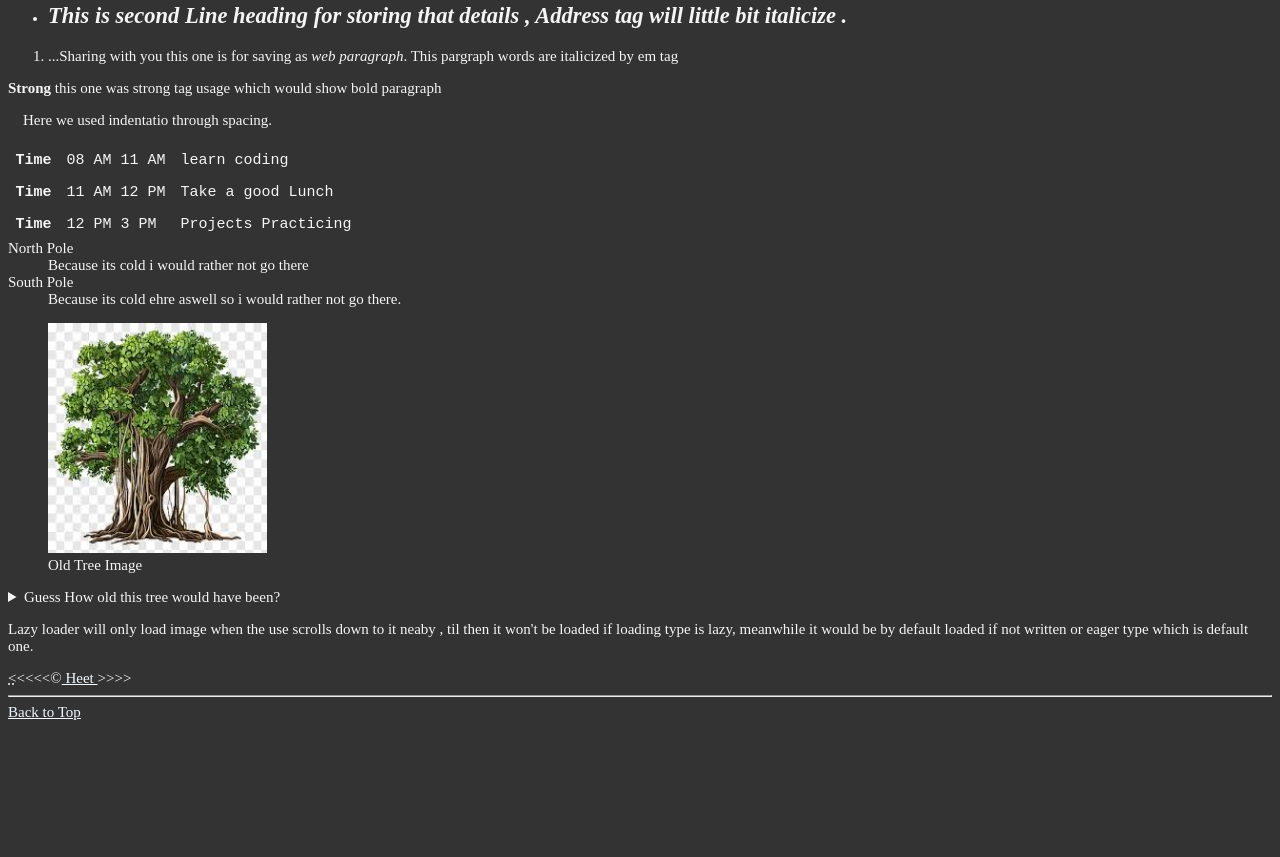
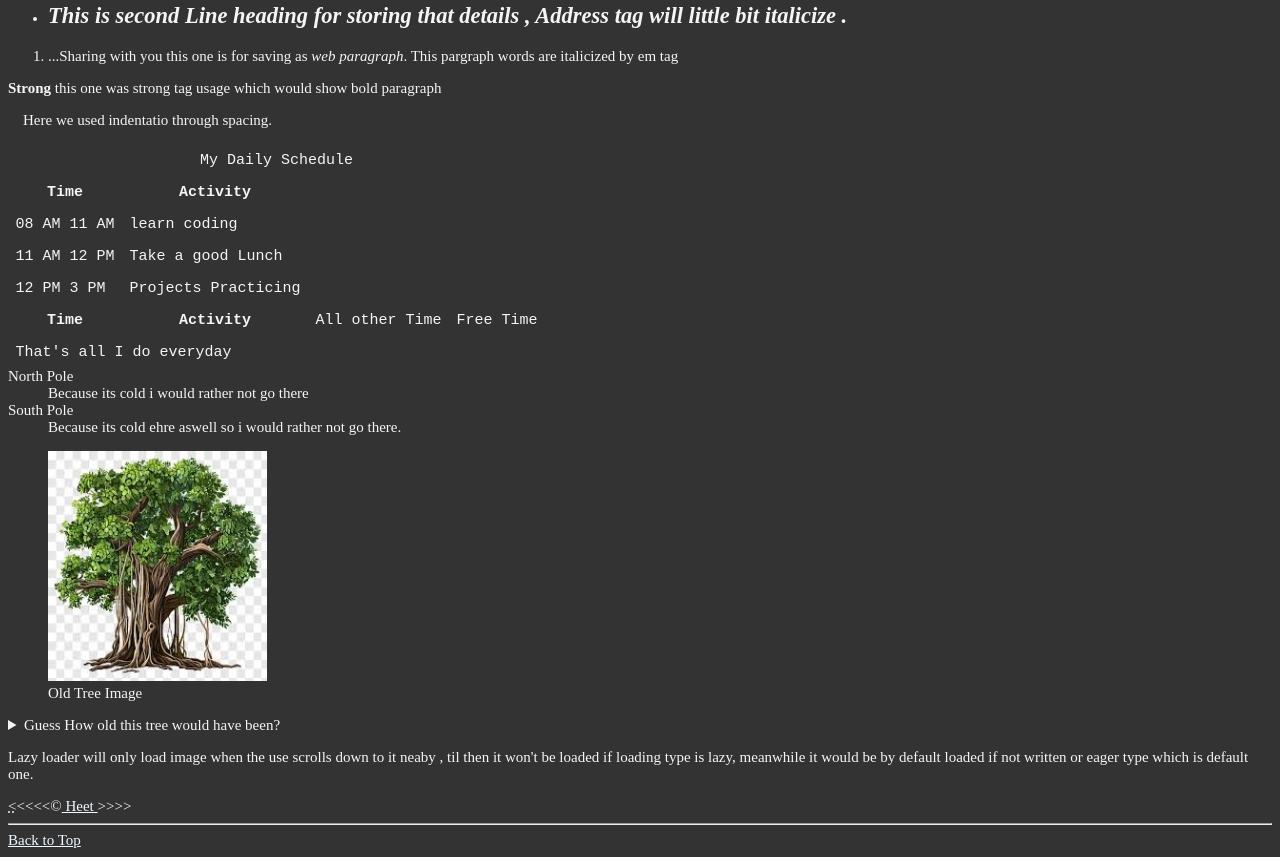
Before and after one commit to Tom-Kingg/HTML-Course-Freecodecamp-, a plain HTML site: page index.html in a window 1280 px wide. Shown: the part 3014-3871 px from the top of the page. Before the commit the page ends 3743 px from the top, so only its background shows below. Drawn offline with Linux system fonts and the light colour scheme.

Commit message:
commit 12

```diff
--- a/index.html
+++ b/index.html
@@ -30,17 +30,21 @@
     </section>
        <section id ="Schedule">
        <table>
+         <caption>My Daily Schedule</caption>
+        <thead>
          <tr>
          <th>Time</th>
+         <th>Activity</th>
+        </tr>
+        </thead>
+         <tbody>
          <td>
            <time datetime="08:00">08 AM</time>
            <time datetime="11:00">11 AM</time>
          </td>
          <td>learn coding</td>
-         </tr>
-
+       </tr>
          <tr>
-         <th>Time</th>
          <td>
            <time datetime="11:00">11 AM</time>
            <time datetime="12:00">12 PM</time>
@@ -49,13 +53,26 @@
          </tr>
 
          <tr>
-         <th>Time</th>
          <td>
            <time datetime="12:00">12 PM</time>
            <time datetime="15:00">3 PM</time>
          </td>
          <td>Projects Practicing</td>
          </tr>
+         <tr>
+         <th>Time</th>
+         <th>Activity</th>
+         <td rowspan ="2">
+           All other Time
+         </td>
+         <td>Free Time</td>
+         </tr>
+         </tbody>
+         <tfooter>
+           <tr>
+           <td colspan="2"> That's all I do everyday</td>
+           </tr>
+         </tfooter>
        </table>
        </section>
     <section id = "Vacations">
```
